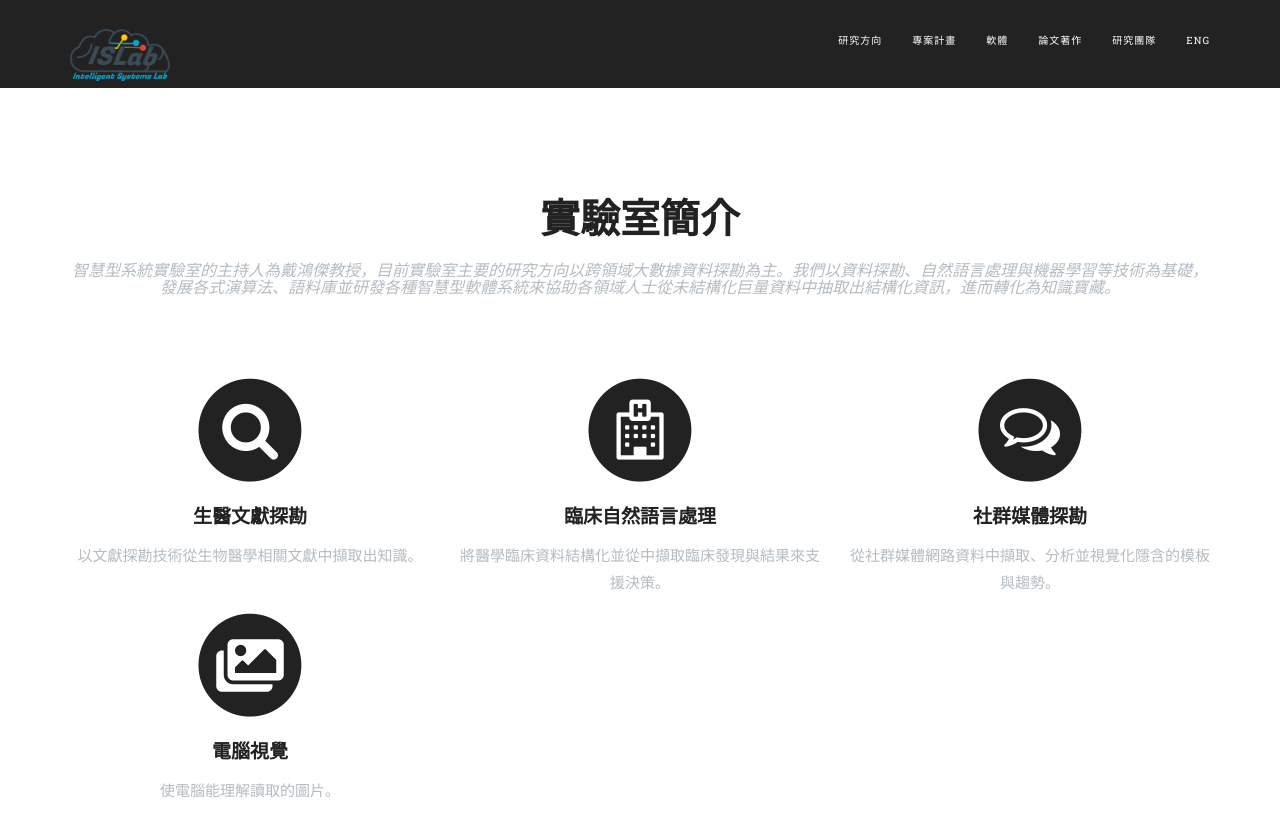
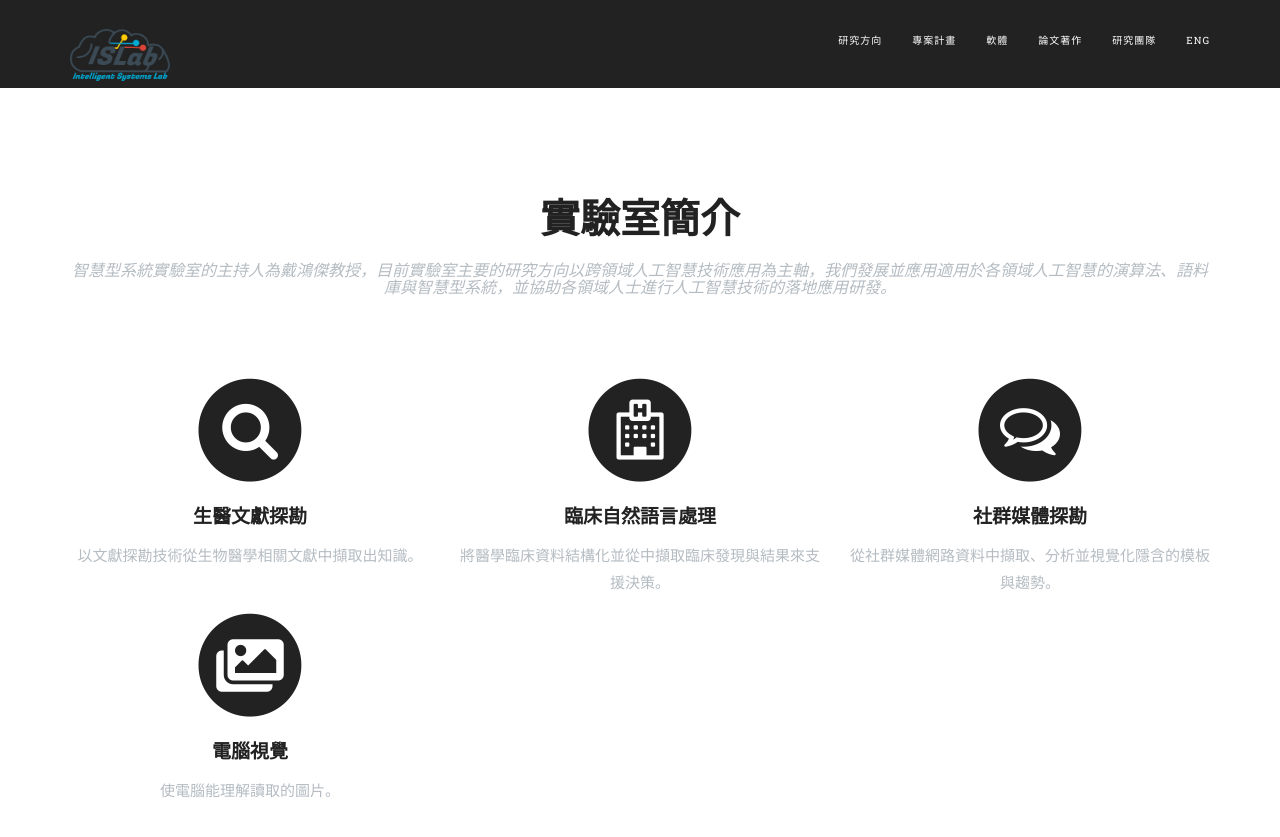
Before and after one commit to nkustislab/nkustislab.github.io, a Jekyll site: the page built from home/index.md, in a window 1280 px wide and 900 px high, scrolled down 654 px. Shown: the top 837 px of the window. Built offline with Jekyll 4.4.1, drawn with Linux system fonts in a browser that asks for light colours; nearby versions of some CDN libraries; some web fonts are replaced.

Commit message:
更新研究目標描述

```diff
--- a/_includes/research_zh_TW.html
+++ b/_includes/research_zh_TW.html
@@ -4,7 +4,7 @@
 		<div class="row">
 			<div class="col-lg-12 text-center">
 				<h2 class="section-heading">實驗室簡介</h2>
-				<h3 class="section-subheading text-muted">智慧型系統實驗室的主持人為戴鴻傑教授，目前實驗室主要的研究方向以跨領域大數據資料探勘為主。我們以資料探勘、自然語言處理與機器學習等技術為基礎，發展各式演算法、語料庫並研發各種智慧型軟體系統來協助各領域人士從未結構化巨量資料中抽取出結構化資訊，進而轉化為知識寶藏。</h3>
+				<h3 class="section-subheading text-muted">智慧型系統實驗室的主持人為戴鴻傑教授，目前實驗室主要的研究方向以跨領域人工智慧技術應用為主軸，我們發展並應用適用於各領域人工智慧的演算法、語料庫與智慧型系統，並協助各領域人士進行人工智慧技術的落地應用研發。</h3>
 			</div>
 		</div>
 		<div class="row text-center">
```
